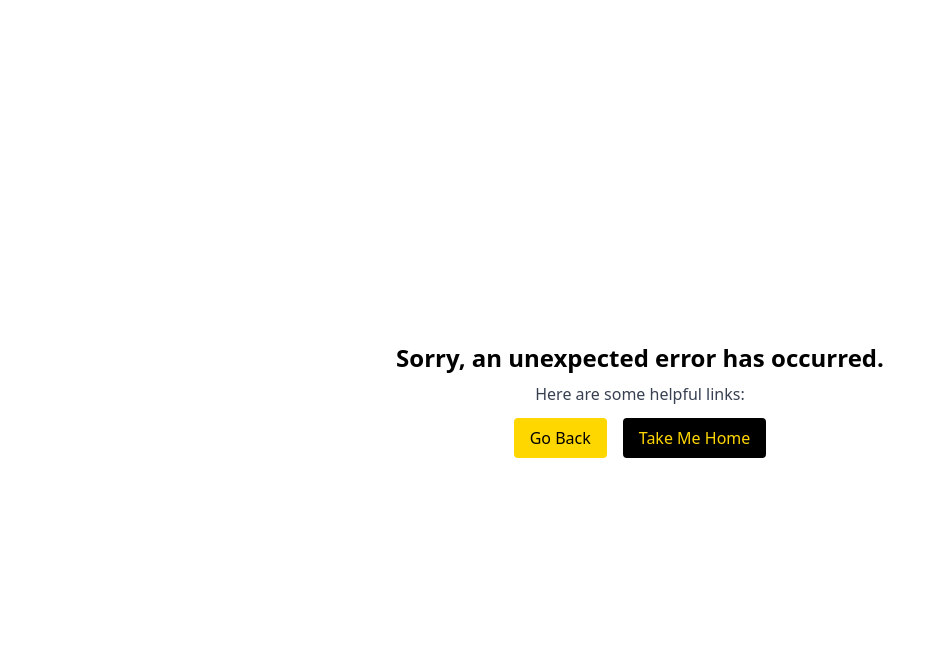
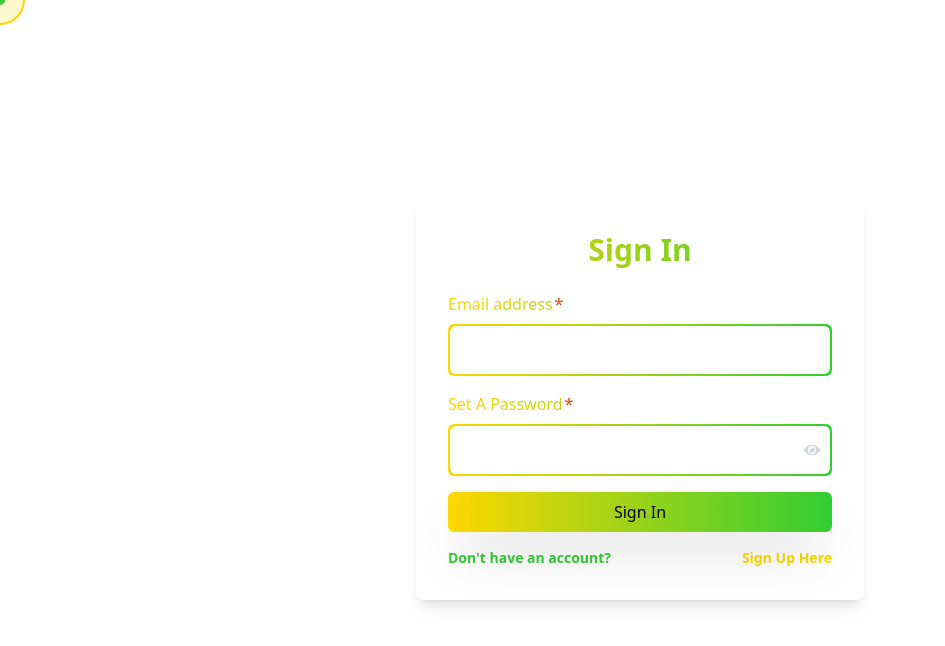
Before and after one commit to Chumki111/Restaurant-Management, a React (Vite) app: page /login in a window 1280 px wide. Shown: the top 646 px of the page, without its empty margins (0-945 px from the left). Built offline with nearby package versions, Linux system fonts and the light colour scheme; no server answers.

Commit message:
complete login and toggle system

```diff
--- a/package.json
+++ b/package.json
@@ -21,6 +21,7 @@
     "react": "^18.3.1",
     "react-dom": "^18.3.1",
     "react-helmet-async": "^2.0.5",
+    "react-hot-toast": "^2.4.1",
     "react-icons": "^5.2.1",
     "react-modern-drawer": "^1.3.1",
     "react-photo-view": "^1.2.6",
--- a/src/Components/Shared/Navbar/Navbar.jsx
+++ b/src/Components/Shared/Navbar/Navbar.jsx
@@ -3,6 +3,7 @@ import { Link, NavLink } from 'react-router-dom';
 import { FaBars, FaTimes } from 'react-icons/fa';
 import Drawer from 'react-modern-drawer';
 import 'react-modern-drawer/dist/index.css';
+import useAuth from '../../../Hooks/useAuth';
 
 const navItems = [
   { route: 'Home', pathname: '/' },
@@ -14,6 +15,7 @@ const navItems = [
 
 const Navbar = () => {
   const [mobileOpen, setMobileOpen] = useState(false);
+  const {user,logOut} = useAuth()
 
   const handleDrawerToggle = () => {
     setMobileOpen(!mobileOpen);
@@ -50,9 +52,9 @@ const Navbar = () => {
                   </NavLink>
                 ))}
                 <Link to="/sign-up">
-                  <button className="relative text-xl bg-secondary text-white py-1 px-8 rounded-3xl overflow-hidden group">
+                  <button className="relative text-xl bg-secondary text-white py-1 px-6 rounded-full overflow-hidden group">
                     <span className="relative z-10 flex items-center space-x-2">
-                      <span>Login</span>
+                      <span>Sign Up</span>
                     </span>
                     <div className="absolute inset-0 bg-secondary transition-all duration-300 ease-in-out transform scale-x-0 scale-y-0 group-hover:scale-x-100 group-hover:scale-y-100 origin-center"></div>
                   </button>
@@ -105,7 +107,7 @@ const Navbar = () => {
               <div className="divide-y mb-4"></div>
               <Link to="/sign-up">
                 <button className="relative text-xl bg-secondary text-white py-2 px-8 text-center rounded-full overflow-hidden group">
-                  <span className='z-10 relative'>Login</span>
+                  <span className='z-10 relative'>Sign Up</span>
                   <div className="absolute inset-0 bg-secondary transition-all duration-300 ease-in-out transform scale-x-0 scale-y-0 group-hover:scale-x-100 group-hover:scale-y-100 origin-center"></div>
                 </button>
               </Link>
--- a/src/Pages/Login/Login.jsx
+++ b/src/Pages/Login/Login.jsx
@@ -1,8 +1,128 @@
+import toast from "react-hot-toast";
+import { getToken } from "../../api/auth";
+import CustomCursor from "../../Components/Shared/CustomCursor/CustomCursor"
+import useAuth from "../../Hooks/useAuth";
+import { Link, useLocation, useNavigate } from "react-router-dom";
+import { FaEye, FaEyeSlash } from 'react-icons/fa';
+import { useState } from "react";
+import { ImSpinner10 } from "react-icons/im";
+
+const Login = () => {
+  const {signIn, loading } = useAuth();
+  const [passwordVisible, setPasswordVisible] = useState(false);
+  const navigate = useNavigate();
+  const location = useLocation();
+  const from = location?.state?.from?.pathname || '/';
+  const togglePasswordVisibility = () => {
+    setPasswordVisible(!passwordVisible);
+  };
+  const handleSubmit = async (event) => {
+    event.preventDefault();
+    const form = event.target;
+    const email = form.email.value;
+    const password = form.password.value;
+
+    try {
+
+      // registration
+      const result = await signIn(email, password);
+
+      // get token
+      await getToken(result?.user?.email);
+      navigate(from,{replace:true});
+      toast.success('Sign In Successful')
 
 
-const Login = () => {
+    } catch (err) {
+      console.log(err);
+      toast.error(err?.message)
+    }
+  }
   return (
-    <div>Login</div>
+    <>
+    <CustomCursor />
+    <div className="min-h-screen flex items-center justify-center p-6">
+      <div className="w-full max-w-md  p-8 rounded-lg shadow-lg ">
+        <h2 className="text-3xl font-bold mb-6 text-center bg-gradient-to-r from-secondary to-tertiary text-transparent bg-clip-text">Sign In</h2>
+        <form className="space-y-4" onSubmit={handleSubmit}>
+
+
+          {/* Email Field */}
+          <div className="relative">
+            <label
+              htmlFor="email"
+              className="block bg-gradient-to-r from-secondary to-tertiary text-transparent bg-clip-text font-medium mb-2 after:content-['*'] after:ml-0.5 after:text-red-500"
+            >
+              Email address
+            </label>
+            <div className="relative w-full p-[2px] bg-gradient-to-r from-secondary to-tertiary rounded-md">
+              <input
+                type="email"
+                id="email"
+                name="email"
+                className="w-full p-3 bg-white border-none rounded-md focus:outline-none  transition-colors duration-300"
+                required
+              />
+            </div>
+          </div>
+
+          {/* Password Field with Icon */}
+          <div className="relative">
+            <label
+              htmlFor="password"
+              className="block bg-gradient-to-r from-secondary to-tertiary text-transparent bg-clip-text font-medium mb-2 after:content-['*'] after:ml-0.5 after:text-red-500"
+            >
+              Set A Password
+            </label>
+            <div className="relative w-full p-[2px] bg-gradient-to-r from-secondary to-tertiary rounded-md">
+              <input
+                type={passwordVisible ? 'text' : 'password'}
+                id="password"
+                name="password"
+                className="w-full p-3 bg-white border-none rounded-md focus:outline-none  transition-colors duration-300"
+                required
+              />
+              <button
+                type="button"
+                onClick={togglePasswordVisibility}
+                className="absolute inset-y-0 right-0 pr-3  flex items-center justify-center cursor-pointer bgt"
+              >
+                {passwordVisible ? <FaEyeSlash className="text-gray-300" /> : <FaEye className="text-gray-300" />}
+              </button>
+            </div>
+
+
+          </div>
+
+
+
+          {/* Submit Button */}
+          <div className="text-center mt-5">
+            <button
+              type="submit"
+              className=" w-full bg-gradient-to-r from-secondary to-tertiary bg-transparent px-4 py-2 rounded-md shadow-2xl transition-all duration-300 transform hover:scale-105"
+            >
+              {loading ? <ImSpinner10 className='animate-spin m-auto text-xl' /> : 'Sign In'}
+            </button>
+          </div>
+                      {/* toggle signIn or sign up here */}
+                      <div className="text-center mt-4 flex justify-between">
+
+  <p className="text-sm text-tertiary font-semibold">
+  Don't have an account?
+
+  </p>
+
+ <Link to='/sign-up'>
+ <p className="text-sm text-secondary font-semibold hover:underline">
+    Sign Up Here
+  </p>
+ </Link>
+</div>
+        </form>
+      </div>
+    </div>
+  </>
   )
 }
 
--- a/src/Pages/SignUp/SignUp.jsx
+++ b/src/Pages/SignUp/SignUp.jsx
@@ -2,14 +2,19 @@ import { useState } from 'react';
 import { FaEye, FaEyeSlash } from 'react-icons/fa';
 import CustomCursor from '../../Components/Shared/CustomCursor/CustomCursor';
 import { imageUpload } from '../../api/utils';
-
+import useAuth from '../../Hooks/useAuth';
+import { getToken, saveUser } from '../../api/auth';
+import { Link, useNavigate } from 'react-router-dom';
+import toast from 'react-hot-toast';
+import { ImSpinner10 } from "react-icons/im";
 const SignUp = () => {
   const [passwordVisible, setPasswordVisible] = useState(false);
-
+  const { createUser, updateUserProfile,loading } = useAuth();
+  const navigate = useNavigate()
   const togglePasswordVisibility = () => {
     setPasswordVisible(!passwordVisible);
   };
-  const handleSubmit =async e => {
+  const handleSubmit = async e => {
     e.preventDefault();
     const form = e.target;
     const name = form.name.value;
@@ -17,17 +22,28 @@ const SignUp = () => {
     const password = form.password.value;
     const image = form.image.files[0];
     console.log(name, email, password, image);
-    try{
-    const imageData = await imageUpload(image);
-    console.log(imageData);
-    }catch(err){
+    try {
+      const imageData = await imageUpload(image);
+      console.log(imageData);
+      // create user
+      const result = await createUser(email, password);
+      // update user name and photo
+      await updateUserProfile(name, imageData?.data?.display_url)
+      // save user user data in data base
+      const dbResponse = await saveUser(result?.user)
+      console.log(dbResponse);
+      // get token
+      await getToken(result?.user?.email);
+      navigate('/');
+      toast.success('Registration Successfully')
+    } catch (err) {
       console.log(err);
     }
   }
 
   return (
     <>
-    <CustomCursor />
+      <CustomCursor />
       <div className="min-h-screen flex items-center justify-center p-6">
         <div className="w-full max-w-md  p-8 rounded-lg shadow-lg ">
           <h2 className="text-3xl font-bold mb-6 text-center bg-gradient-to-r from-secondary to-tertiary text-transparent bg-clip-text">Sign Up</h2>
@@ -114,15 +130,31 @@ const SignUp = () => {
               />
             </div>
 
+
             {/* Submit Button */}
             <div className="text-center mt-5">
               <button
                 type="submit"
                 className=" w-full bg-gradient-to-r from-secondary to-tertiary bg-transparent px-4 py-2 rounded-md shadow-2xl transition-all duration-300 transform hover:scale-105"
               >
-                Sign Up
+                {loading ? <ImSpinner10 className='animate-spin m-auto text-xl' /> : 'Sign Up'}
               </button>
             </div>
+            {/* toggle signIn or sign up here */}
+            <div className="text-center mt-4 flex justify-between">
+
+  <p className="text-sm text-tertiary font-semibold">
+    Already have an account?
+
+  </p>
+
+ <Link to='/Login'>
+ <p className="text-sm text-secondary font-semibold hover:underline">
+   Login Here
+
+  </p>
+ </Link>
+</div>
           </form>
         </div>
       </div>
--- a/src/Provider/AuthProvider.jsx
+++ b/src/Provider/AuthProvider.jsx
@@ -1,52 +1,67 @@
-import { useEffect, useState } from "react"
+import { useEffect, useState, createContext } from "react";
 import PropTypes from 'prop-types';
-import { createContext } from "react"
 import { app } from "../firebase/firebase.config";
-import { createUserWithEmailAndPassword, getAuth, GoogleAuthProvider, onAuthStateChanged, signInWithEmailAndPassword, signInWithPopup, signOut, updateProfile } from 'firebase/auth'
+import {
+    createUserWithEmailAndPassword,
+    getAuth,
+    GoogleAuthProvider,
+    onAuthStateChanged,
+    signInWithEmailAndPassword,
+    signInWithPopup,
+    signOut,
+    updateProfile
+} from 'firebase/auth';
+import { clearCookie } from "../api/auth";
+
 export const AuthContext = createContext(null);
 const auth = getAuth(app);
-const googleProvider = new GoogleAuthProvider()
+const googleProvider = new GoogleAuthProvider();
+
 const AuthProvider = ({ children }) => {
     const [user, setUser] = useState(null);
     const [loading, setLoading] = useState(true);
-    // create user
-    const createUser = (email,password) =>{
-        setLoading(true)
-        return createUserWithEmailAndPassword(auth,email,password)
-    }
-    // login user
-    const signIn=(email,password) =>{
-     setLoading(true)
-     return signInWithEmailAndPassword(auth,email,password)
-    }
-    // update profile
-    const updateUserProfile=(name,photo) =>{
-     return updateProfile(auth.createUser,{
-        displayName:name,
-        photoURL:photo
-     })
-    }
-    // sign in with google
-    const signInWithGoogle =() =>{
+
+    const createUser = (email, password) => {
         setLoading(true);
-        return signInWithPopup(auth,googleProvider)
-    }
-    // log out
-    const logOut=() =>{
-        setLoading(true)
-        return signOut(auth)
-    }
-    // onAuthStateChange
-    useEffect(() =>{
-        const unsubscribe = onAuthStateChanged(auth,createUser =>{
-            setUser(createUser);
-            console.log('CurrentUser-------',createUser);
-            setLoading(false)
-        })
-        return () =>{
-            return unsubscribe
+        return createUserWithEmailAndPassword(auth, email, password);
+    };
+
+    const signIn = (email, password) => {
+        setLoading(true);
+        return signInWithEmailAndPassword(auth, email, password);
+    };
+
+    const updateUserProfile = (name, photo) => {
+        if (auth.currentUser) {
+            return updateProfile(auth.currentUser, {
+                displayName: name,
+                photoURL: photo,
+            });
+        } else {
+            throw new Error("No user is currently signed in");
         }
-    },[])
+    };
+
+    const signInWithGoogle = () => {
+        setLoading(true);
+        return signInWithPopup(auth, googleProvider);
+    };
+
+    const logOut = async () => {
+        setLoading(true);
+        await clearCookie();
+        return signOut(auth);
+    };
+
+    useEffect(() => {
+        const unsubscribe = onAuthStateChanged(auth, (user) => {
+            setUser(user);
+            console.log('Current User:', user);
+            setLoading(false);
+        });
+        return () => unsubscribe();
+    }, []);
+
     const authInfo = {
         user,
         loading,
@@ -54,16 +69,18 @@ const AuthProvider = ({ children }) => {
         signIn,
         updateUserProfile,
         signInWithGoogle,
-        logOut
-    }
+        logOut,
+    };
+
     return (
         <AuthContext.Provider value={authInfo}>
             {children}
         </AuthContext.Provider>
-    )
-}
-// propTypes
+    );
+};
+
 AuthProvider.propTypes = {
     children: PropTypes.node
-}
-export default AuthProvider
+};
+
+export default AuthProvider;
--- a/src/Router/Route.jsx
+++ b/src/Router/Route.jsx
@@ -9,6 +9,7 @@ import SingleFood from "../Pages/Food/SingleFood";
 import { getSingleFood } from "../api/foods";
 import SignUp from "../Pages/SignUp/SignUp";
 import About from "../Pages/About/About";
+import Login from "../Pages/Login/Login";
 
 export const Router = createBrowserRouter([
   // main route
@@ -50,5 +51,9 @@ export const Router = createBrowserRouter([
     {
       path:'/sign-up',
  element:<SignUp/>
+    },
+    {
+      path:'/login',
+ element:<Login/>
     }
   ]);
--- a/src/api/auth.js
+++ b/src/api/auth.js
@@ -7,12 +7,12 @@ export const saveUser = async (user) => {
         role: 'customer',
         status: 'Verified'
     }
-    const { data } = await axiosSecure(`/users/${user?.email}`, currentUser)
+    const { data } = await axiosSecure.put(`/users/${user?.email}`, currentUser);
     return data;
 }
 // get token from server
 export const getToken = async(email)=>{
-    const {data} = await axiosSecure.post("jwt",email);
+    const {data} = await axiosSecure.post("/jwt",email);
     console.log('Received token from server',data);
     return data;
 }
--- a/src/api/index.js
+++ b/src/api/index.js
@@ -1,8 +1,19 @@
 import axios from "axios";
+import { clearCookie } from "./auth";
 
 const axiosSecure = axios.create({
     baseURL:import.meta.env.VITE_API_URL,
     withCredentials:true
 })
-
+// intercept response and check for unauthorized responses
+axiosSecure.interceptors.response.use(response => response,async(error) =>{
+    console.log('Error tracked in the interceptor',error);
+    if(error.response &&
+        (error.response.status ===401 || error.response.status===403)
+        ){
+            await clearCookie()
+            window.location.replace('/login')
+        }
+       return Promise.reject(error)
+})
 export default axiosSecure;
--- a/src/main.jsx
+++ b/src/main.jsx
@@ -5,13 +5,18 @@ import { RouterProvider } from 'react-router-dom'
 import { Router } from './Router/Route.jsx'
 import { HelmetProvider } from 'react-helmet-async'
 import { QueryClient, QueryClientProvider } from '@tanstack/react-query'
+import { Toaster } from 'react-hot-toast'
+import AuthProvider from './Provider/AuthProvider.jsx'
 const queryClient = new QueryClient()
 ReactDOM.createRoot(document.getElementById('root')).render(
   <React.StrictMode>
     <HelmetProvider>
+    <AuthProvider>
     <QueryClientProvider client={queryClient}>
+    <Toaster />
     <RouterProvider router={Router} />
     </QueryClientProvider>
+    </AuthProvider>
     </HelmetProvider>
   </React.StrictMode>,
 )
```
Also changed, not shown: 1 other file (tests, documents, lock files or other folders).
